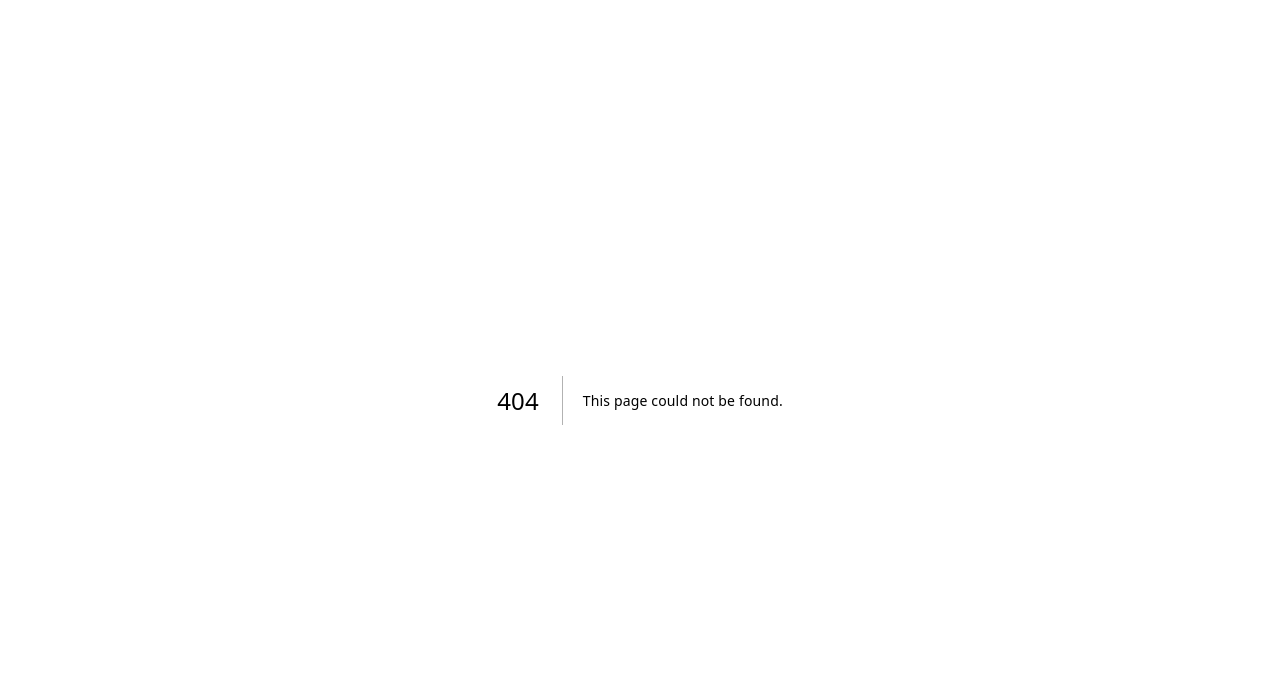
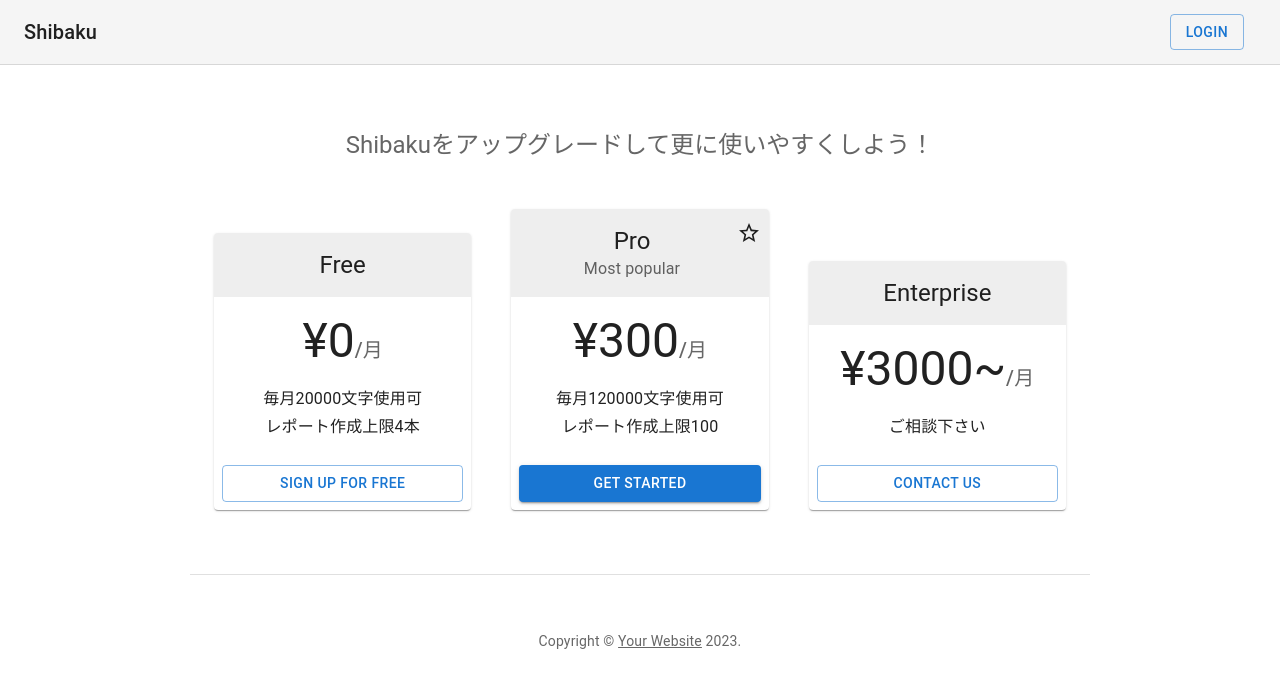
Before and after one commit to s1f102103707/functioncalling, a Next.js app: page /Pricing in a window 1280 px wide. Before the commit this address had no page. Shown: the top 688 px of the page. Built offline with nearby package versions, Linux system fonts and the light colour scheme.

Commit message:
indexのUIとPricingのUI設定

```diff
--- /dev/null
+++ b/pages/Pricing.tsx
@@ -0,0 +1,226 @@
+import * as React from 'react'
+import AppBar from '@mui/material/AppBar'
+import Box from '@mui/material/Box'
+import Button from '@mui/material/Button'
+import Card from '@mui/material/Card'
+import CardActions from '@mui/material/CardActions'
+import CardContent from '@mui/material/CardContent'
+import CardHeader from '@mui/material/CardHeader'
+import CssBaseline from '@mui/material/CssBaseline'
+import Grid from '@mui/material/Grid'
+import StarIcon from '@mui/icons-material/StarBorder'
+import Toolbar from '@mui/material/Toolbar'
+import Typography from '@mui/material/Typography'
+import Link from '@mui/material/Link'
+import GlobalStyles from '@mui/material/GlobalStyles'
+import Container from '@mui/material/Container'
+
+function Copyright(props: any) {
+  return (
+    <Typography
+      variant="body2"
+      color="text.secondary"
+      align="center"
+      {...props}
+    >
+      {'Copyright © '}
+      <Link
+        color="inherit"
+        href="https://mui.com/"
+      >
+        Your Website
+      </Link>{' '}
+      {new Date().getFullYear()}
+      {'.'}
+    </Typography>
+  )
+}
+
+const tiers = [
+  {
+    title: 'Free',
+    price: '0',
+    description: [
+      '毎月20000文字使用可',
+      'レポート作成上限4本',
+      /*'Up to 10,000 words can be created each month',
+      'Up to 3,000 words per report',
+    */
+    ],
+    buttonText: 'Sign up for free',
+    buttonVariant: 'outlined',
+  },
+  {
+    title: 'Pro',
+    subheader: 'Most popular',
+    price: '300',
+    description: ['毎月120000文字使用可', 'レポート作成上限100'],
+    buttonText: 'Get started',
+    buttonVariant: 'contained',
+  },
+  {
+    title: 'Enterprise',
+    price: '3000~',
+    description: ['ご相談下さい'],
+    buttonText: 'Contact us',
+    buttonVariant: 'outlined',
+  },
+]
+
+function PricingContent() {
+  return (
+    <React.Fragment>
+      <GlobalStyles
+        styles={{ ul: { margin: 0, padding: 0, listStyle: 'none' } }}
+      />
+      <CssBaseline />
+      <AppBar
+        position="static"
+        color="default"
+        elevation={0}
+        sx={{ borderBottom: (theme) => `1px solid ${theme.palette.divider}` }}
+      >
+        <Toolbar sx={{ flexWrap: 'wrap' }}>
+          <Typography
+            variant="h6"
+            color="inherit"
+            noWrap
+            sx={{ flexGrow: 1 }}
+          >
+            Shibaku
+          </Typography>
+          <nav />
+          <Button
+            href="#"
+            variant="outlined"
+            sx={{ my: 1, mx: 1.5 }}
+          >
+            Login
+          </Button>
+        </Toolbar>
+      </AppBar>
+      {/* Hero unit */}
+      <Container
+        disableGutters
+        maxWidth="sm"
+        component="main"
+        sx={{ pt: 8, pb: 6 }}
+      >
+        <Typography
+          variant="h5"
+          align="center"
+          color="text.secondary"
+          component="p"
+        >
+          Shibakuをアップグレードして更に使いやすくしよう！
+        </Typography>
+      </Container>
+      {/* End hero unit */}
+      <Container
+        maxWidth="md"
+        component="main"
+      >
+        <Grid
+          container
+          spacing={5}
+          alignItems="flex-end"
+        >
+          {tiers.map((tier) => (
+            // Enterprise card is full width at sm breakpoint
+            <Grid
+              item
+              key={tier.title}
+              xs={12}
+              sm={tier.title === 'Enterprise' ? 12 : 6}
+              md={4}
+            >
+              <Card>
+                <CardHeader
+                  title={tier.title}
+                  subheader={tier.subheader}
+                  titleTypographyProps={{ align: 'center' }}
+                  action={tier.title === 'Pro' ? <StarIcon /> : null}
+                  subheaderTypographyProps={{
+                    align: 'center',
+                  }}
+                  sx={{
+                    backgroundColor: (theme) =>
+                      theme.palette.mode === 'light'
+                        ? theme.palette.grey[200]
+                        : theme.palette.grey[700],
+                  }}
+                />
+                <CardContent>
+                  <Box
+                    sx={{
+                      display: 'flex',
+                      justifyContent: 'center',
+                      alignItems: 'baseline',
+                      mb: 2,
+                    }}
+                  >
+                    <Typography
+                      component="h2"
+                      variant="h3"
+                      color="text.primary"
+                    >
+                      ¥{tier.price}
+                    </Typography>
+                    <Typography
+                      variant="h6"
+                      color="text.secondary"
+                    >
+                      /月
+                    </Typography>
+                  </Box>
+                  <ul>
+                    {tier.description.map((line) => (
+                      <Typography
+                        component="li"
+                        variant="subtitle1"
+                        align="center"
+                        key={line}
+                      >
+                        {line}
+                      </Typography>
+                    ))}
+                  </ul>
+                </CardContent>
+                <CardActions>
+                  <Button
+                    fullWidth
+                    variant={tier.buttonVariant as 'outlined' | 'contained'}
+                  >
+                    {tier.buttonText}
+                  </Button>
+                </CardActions>
+              </Card>
+            </Grid>
+          ))}
+        </Grid>
+      </Container>
+      {/* Footer */}
+      <Container
+        maxWidth="md"
+        component="footer"
+        sx={{
+          borderTop: (theme) => `1px solid ${theme.palette.divider}`,
+          mt: 8,
+          py: [3, 6],
+        }}
+      >
+        <Grid
+          container
+          spacing={4}
+          justifyContent="space-evenly"
+        />
+        <Copyright sx={{ mt: 5 }} />
+      </Container>
+      {/* End footer */}
+    </React.Fragment>
+  )
+}
+
+export default function Pricing() {
+  return <PricingContent />
+}
--- a/pages/index.tsx
+++ b/pages/index.tsx
@@ -4,6 +4,8 @@ import QuestionForm from '../components/QuestionForm'
 import Tags from '../components/Tags'
 import { TagArr } from '../components/TagArr'
 import { Message } from '../Types/types'
+import AppRibon from '../components/AppRibon'
+
 import axios from 'axios'
 
 const Home: React.FC = () => {
@@ -39,7 +41,7 @@ const Home: React.FC = () => {
   }
   return (
     <div>
-      <h1>疑問解決アプリ</h1>
+      <AppRibon />
       <Tags
         tags={TagArr}
         onSelectTag={handleTagSelect}
```
Also changed, not shown: components/AppRibon.tsx (added, +27 -0 lines).
